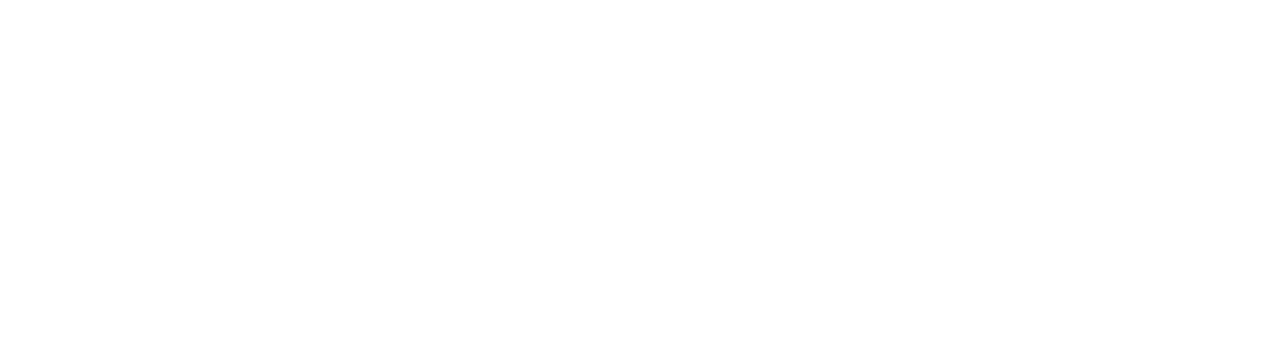
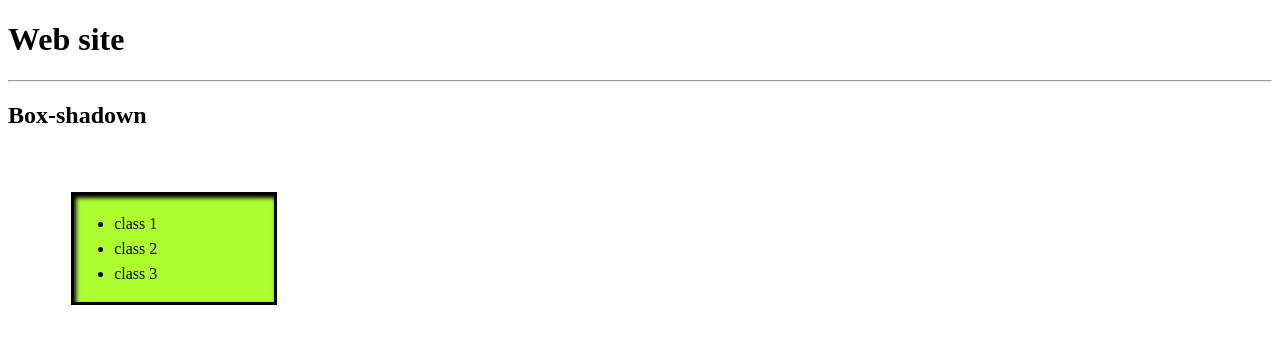
Before and after one commit to edskate/08-05-2023, a plain HTML site: page index.html in a window 1280 px wide. Drawn offline with Linux system fonts and the light colour scheme.

Commit message:
Criando um stilo

```diff
--- a/index.html
+++ b/index.html
@@ -6,10 +6,20 @@
   <meta http-equiv="X-UA-Compatible" content="IE=edge">
   <meta name="viewport" content="width=device-width, initial-scale=1.0">
   <title>Document</title>
+  <link rel="stylesheet" href="style.css">
 </head>
 
 <body>
-
+  <h1>Web site</h1>
+  <hr>
+  <h2>Box-shadown</h2>
+  <div class="caixa">
+    <ul>
+      <li>class 1</li>
+      <li>class 2</li>
+      <li>class 3</li>
+    </ul>
+  </div>
 </body>
 
 </html>
--- /dev/null
+++ b/style.css
@@ -0,0 +1,8 @@
+.caixa {
+  margin: 5%;
+  box-shadow: inset 2px 3px 4px;
+  width: 200px;
+  border: 3px solid;
+  line-height: 25px;
+  background-color: greenyellow;
+}
```
